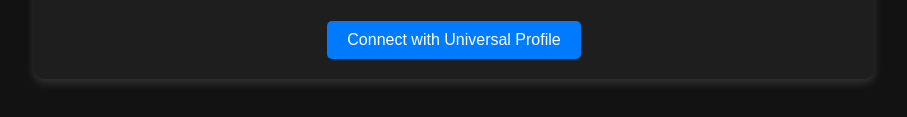
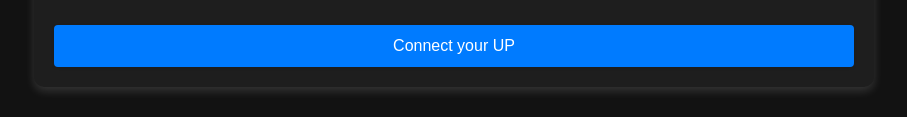
Before and after one commit to pato1013/vault-widget-grid, a plain HTML site: page index.html in a window 1280 px wide. Shown: the part 625-742 px from the top of the page, without its empty margins (186-1093 px from the left). Drawn offline with nearby package versions, Linux system fonts and the light colour scheme.

Commit message:
Update index.html

```diff
--- a/index.html
+++ b/index.html
@@ -34,19 +34,87 @@
             border: none;
             border-radius: 10px;
         }
-        button {
-            margin-top: 20px;
-            padding: 10px 20px;
-            font-size: 16px;
+        .inline-flex {
+            display: inline-flex;
+            align-items: center;
+            justify-content: center;
+        }
+        .border {
+            border: 1px solid transparent;
+        }
+        .leading-4 {
+            line-height: 1rem;
+        }
+        .font-medium {
+            font-weight: 500;
+        }
+        .rounded {
+            border-radius: 0.25rem;
+        }
+        .transition {
+            transition: all 0.3s ease-in-out;
+        }
+        .whitespace-nowrap {
+            white-space: nowrap;
+        }
+        .bg-primary-600 {
+            background-color: #007BFF;
+        }
+        .text-white {
             color: white;
+        }
+        .shadow {
+            box-shadow: 0 1px 3px rgba(0, 0, 0, 0.1);
+        }
+        .hover\:shadow-md:hover {
+            box-shadow: 0 4px 6px rgba(0, 0, 0, 0.1);
+        }
+        .active\:bg-primary-600:active {
             background-color: #007BFF;
-            border: none;
-            border-radius: 5px;
-            cursor: pointer;
-            transition: background-color 0.3s ease;
         }
-        button:hover {
+        .hover\:bg-primary-700:hover {
             background-color: #0056b3;
+        }
+        .focus\:shadow-outline-primary:focus {
+            box-shadow: 0 0 0 3px rgba(0, 123, 255, 0.5);
+        }
+        .dark\:hover\:bg-primary-500:hover {
+            background-color: #0056b3;
+        }
+        .px-5 {
+            padding-left: 1.25rem;
+            padding-right: 1.25rem;
+        }
+        .py-3 {
+            padding-top: 0.75rem;
+            padding-bottom: 0.75rem;
+        }
+        .text-base {
+            font-size: 1rem;
+        }
+        .opacity-50 {
+            opacity: 0.5;
+        }
+        .cursor-not-allowed {
+            cursor: not-allowed;
+        }
+        .w-full {
+            width: 100%;
+        }
+        .mt-6 {
+            margin-top: 1.5rem;
+        }
+        .hover\:text-white:hover {
+            color: white;
+        }
+        .dark\:hover\:text-white:hover {
+            color: white;
+        }
+        .hover\:bg-primary-600:hover {
+            background-color: #007BFF;
+        }
+        .hover\:\!shadow-md:hover {
+            box-shadow: 0 4px 6px rgba(0, 0, 0, 0.1);
         }
 
         /* Ajustements spécifiques pour les petits écrans */
@@ -66,7 +134,7 @@
         <h2>Vault LYX Staking</h2>
         <p>Gérez vos LYX et participez au staking sécurisé via Universal Page.</p>
         <iframe src="https://universal.page/vault" allowfullscreen sandbox="allow-scripts allow-same-origin" title="Vault LYX Staking"></iframe>
-        <button id="connectButton">Connect with Universal Profile</button>
+        <button class="inline-flex items-center justify-center border border-transparent leading-4 font-medium rounded transition duration-300 ease-in-out whitespace-nowrap bg-primary-600 text-white shadow hover:shadow-md active:bg-primary-600 hover:bg-primary-700 focus:shadow-outline-primary dark:hover:bg-primary-500 px-5 py-3 text-base w-full mt-6 hover:text-white dark:hover:text-white hover:bg-primary-600 hover:!shadow-md" type="button" id="connectButton">Connect your UP</button>
     </div>
 
     <script src="https://unpkg.com/@web3-onboard/core"></script>
```
